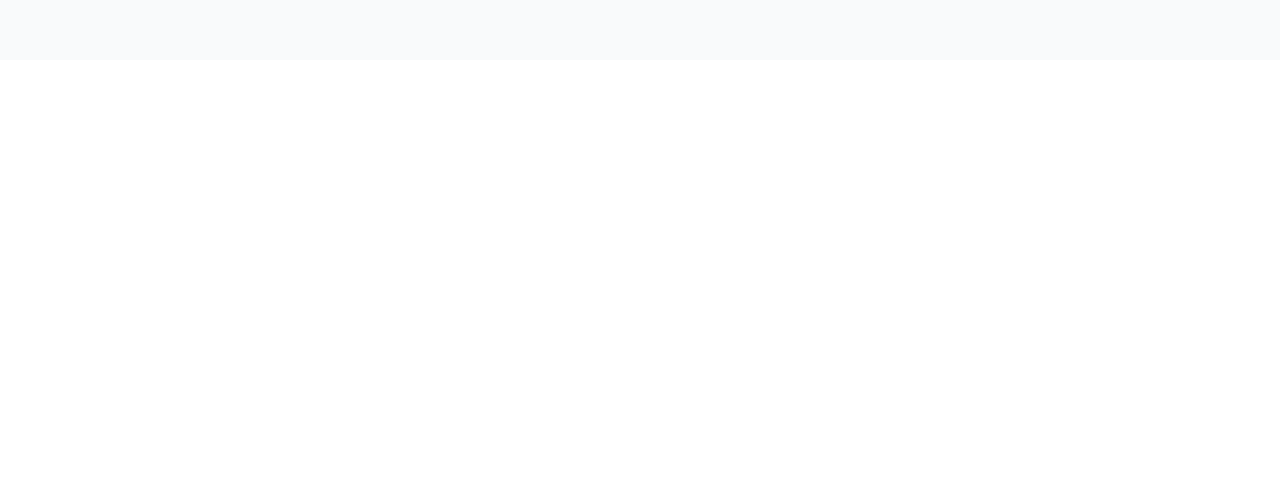
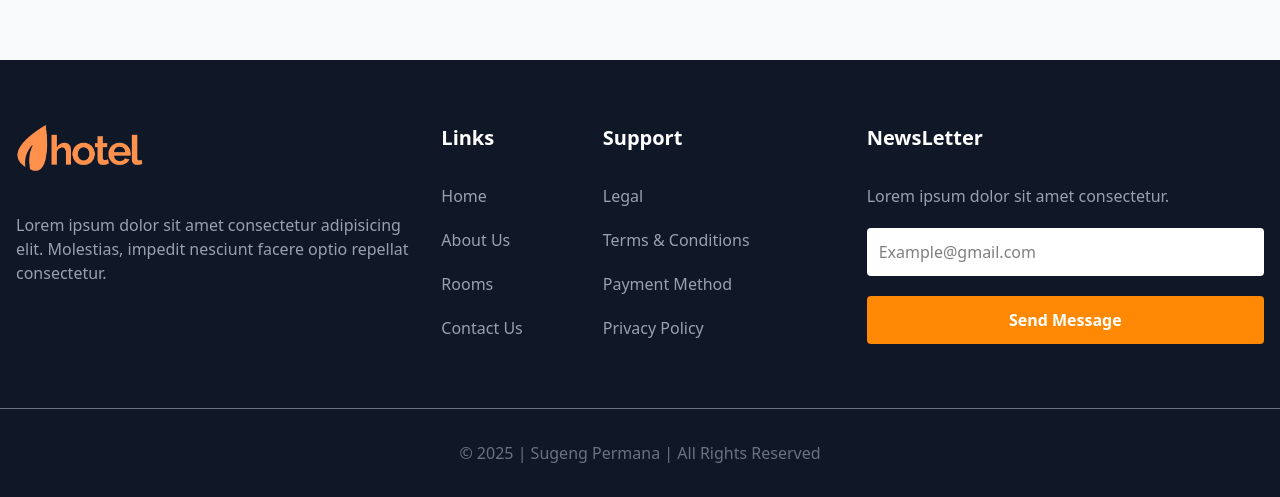
Before and after one commit to SugengPermana/booking-hotel, a Next.js app: page / in a window 1280 px wide. Shown: the part 740-1237 px from the top of the page. Before the commit the page ends 800 px from the top, so only its background shows below. Built offline with nearby package versions, Linux system fonts and the light colour scheme.

Commit message:
create footer

```diff
--- a/app/layout.tsx
+++ b/app/layout.tsx
@@ -2,6 +2,7 @@
 import { Raleway } from "next/font/google";
 import "./globals.css";
 import Navbar from "@/components/navbar/navbar";
+import Footer from "@/components/footer";
 
 const raleway = Raleway({
   variable: "--font-raleway",
@@ -23,6 +24,7 @@
       <body className={`${raleway.variable} antialiased`}>
           <Navbar />
         <main className="bg-gray-50 min-h-screen">{children}</main>
+        <Footer />
       </body>
     </html>
   );
--- /dev/null
+++ b/components/footer.tsx
@@ -0,0 +1,70 @@
+import Link from "next/link";
+import Image from "next/image";
+
+const Footer = () => {
+  return (
+    <footer className="bg-gray-900">
+      <div className="max-w-screen-xl mx-auto px-4 w-full py-10 md:py-16">
+        <div className="grid md:grid-cols-3 gap-7">
+          <div>
+            <Link href="/" className="mb-10 block">
+              <Image
+                src="/logo.png"
+                width={128}
+                height={49}
+                alt="logo"
+                priority
+              />
+            </Link>
+            <p className="text-gray-400">
+              Lorem ipsum dolor sit amet consectetur adipisicing elit.
+              Molestias, impedit nesciunt facere optio repellat consectetur.
+            </p>
+          </div>
+
+          <div>
+          <div className="flex gap-20">
+            <div className="flex-1 md:flex-none">
+              <h4 className="mb-8 text-xl font-semibold text-white">Links</h4>
+              <ul className="list-item space-y-5 text-gray-400">
+                <li><Link href="/">Home</Link></li>
+                <li><Link href="/about">About Us</Link></li>
+                <li><Link href="/room">Rooms</Link></li>
+                <li><Link href="/contact">Contact Us</Link></li>
+              </ul>
+            </div>
+
+            <div className="flex-1 md:flex-none">
+              <h4 className="mb-8 text-xl font-semibold text-white">Support</h4>
+              <ul className="list-item space-y-5 text-gray-400">
+                <li><Link href="#">Legal</Link></li>
+                <li><Link href="#">Terms & Conditions</Link></li>
+                <li><Link href="#">Payment Method</Link></li>
+                <li><Link href="#">Privacy Policy</Link></li>
+              </ul>
+            </div>
+          </div>
+        </div>
+        <div>
+          <h4 className="mb-8 text-xl font-semibold text-white">NewsLetter</h4>
+          <p className="text-gray-400">Lorem ipsum dolor sit amet consectetur.</p>
+          <form action="" className="mt-5">
+            <div className="mb-5">
+              <input type="text" name="email" className="w-full p-3 rounded-sm bg-white" placeholder="Example@gmail.com" />
+            </div>
+            <button className="bg-orange-400 p-3 font-bold text-white w-full text-center rounded-sm hover:bg-orange-500">
+              Send Message
+            </button>
+          </form>
+        </div>
+      </div>
+          </div>
+
+      <div className="max-w-screen-xl mx-auto px-4 border-t border-gray-500 py-8 text-center text-base text-gray-500">
+        &copy; 2025 | Sugeng Permana | All Rights Reserved
+      </div>
+    </footer>
+  );
+};
+
+export default Footer;
```
